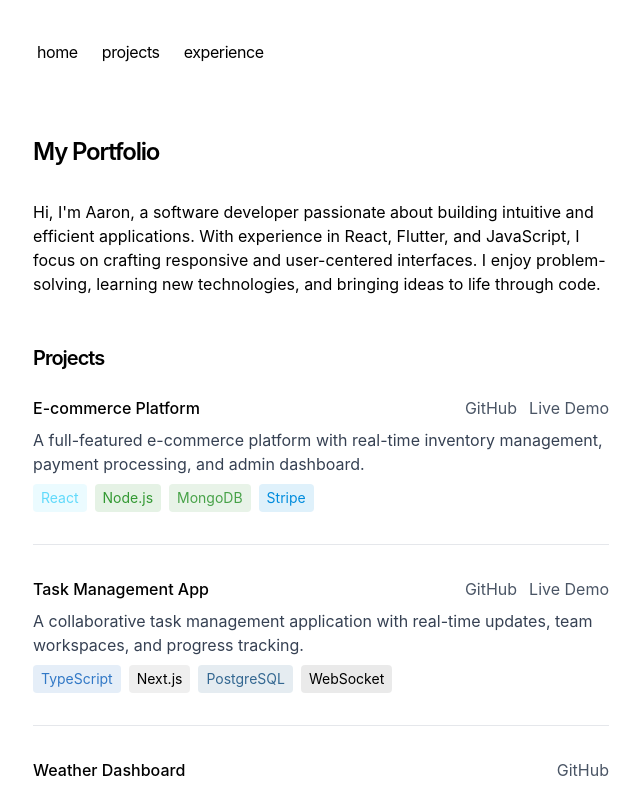
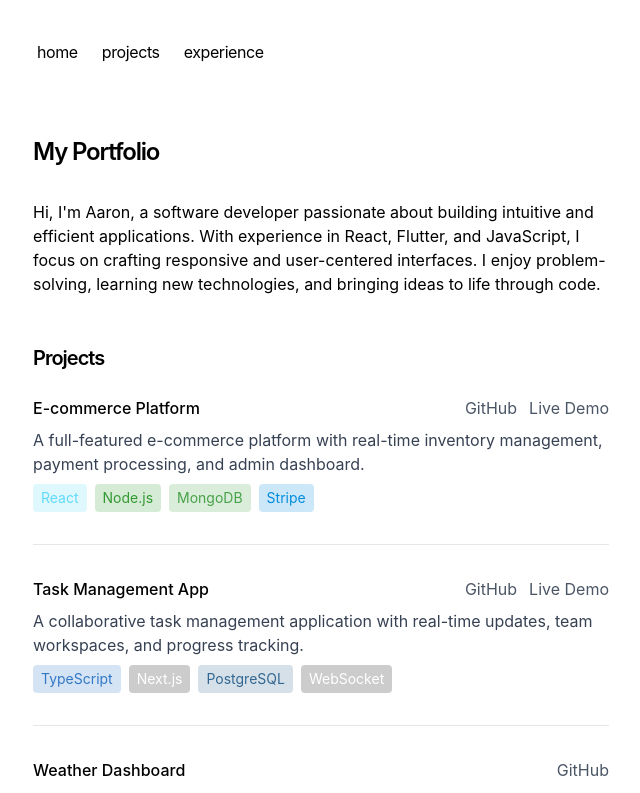
Before and after one commit to gonzaleza61/aaronportfolio, a Next.js app: page / in a window 1280 px wide. Shown: the top 793 px of the page, without its empty margins (319-959 px from the left). Built offline with nearby package versions, Linux system fonts and the light colour scheme.

Commit message:
readability

```diff
--- a/app/data/techColors.ts
+++ b/app/data/techColors.ts
@@ -6,71 +6,71 @@ interface ColorScheme {
 const techColors: { [key: string]: ColorScheme } = {
   // Frontend
   React: {
-    background: "#61DAFB20",
+    background: "#61DAFB33",
     text: "#61DAFB",
   },
   "Next.js": {
-    background: "#00000010",
-    text: "#000000",
+    background: "#00000033",
+    text: "#FFFFFF",
   },
   TypeScript: {
-    background: "#3178C620",
+    background: "#3178C633",
     text: "#3178C6",
   },
   JavaScript: {
-    background: "#F7DF1E20",
+    background: "#F7DF1E33",
     text: "#F7DF1E",
   },
   Redux: {
-    background: "#764ABC20",
+    background: "#764ABC33",
     text: "#764ABC",
   },
   TailwindCSS: {
-    background: "#06B6D420",
+    background: "#06B6D433",
     text: "#06B6D4",
   },
   Flutter: {
-    background: "#02569B20",
+    background: "#02569B33",
     text: "#02569B",
   },
 
   // Backend
   "Node.js": {
-    background: "#33993320",
+    background: "#33993333",
     text: "#339933",
   },
   Express: {
-    background: "#00000015",
-    text: "#000000",
+    background: "#00000033",
+    text: "#FFFFFF",
   },
   PostgreSQL: {
-    background: "#33679120",
+    background: "#33679133",
     text: "#336791",
   },
   MongoDB: {
-    background: "#47A24820",
+    background: "#47A24833",
     text: "#47A248",
   },
 
   // Tools & Services
   Stripe: {
-    background: "#008CDD20",
+    background: "#008CDD33",
     text: "#008CDD",
   },
   "Weather API": {
-    background: "#00668820",
+    background: "#00668833",
     text: "#006688",
   },
   WebSocket: {
-    background: "#00000015",
-    text: "#000000",
+    background: "#00000033",
+    text: "#FFFFFF",
   },
 };
 
 export function getTechColor(tech: string): ColorScheme {
   // Default color if tech not found
   const defaultColor: ColorScheme = {
-    background: "#64748B20",
+    background: "#64748B33",
     text: "#64748B",
   };
 
```
